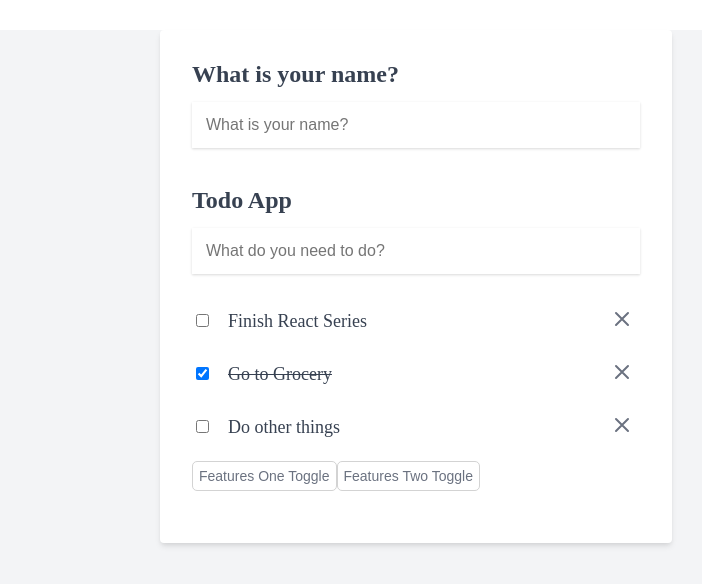
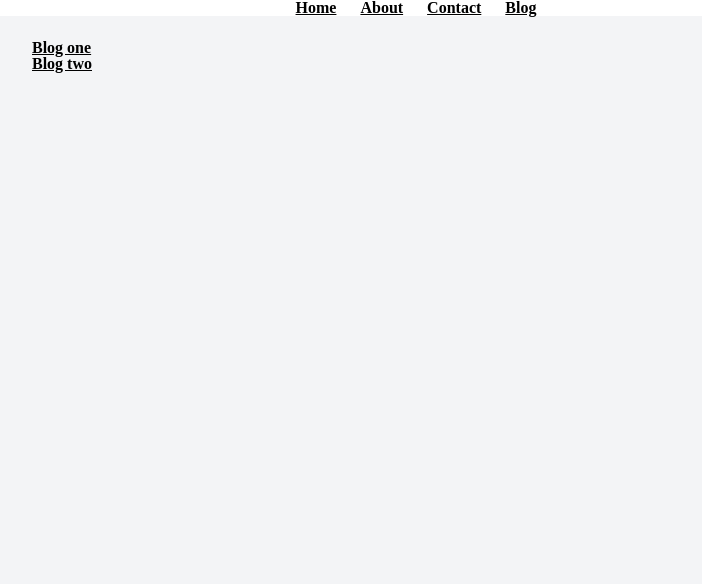
Before and after one commit to yoonjenius/lc-react-app, a React (Create React App) app: page /blog in a window 1280 px wide. Shown: the top 584 px of the page, without its empty margins (224-926 px from the left). Built offline with nearby package versions, Linux system fonts and the light colour scheme.

Commit message:
React Router

```diff
--- a/package.json
+++ b/package.json
@@ -9,6 +9,7 @@
       "prop-types": "^15.8.1",
       "react": "^18.2.0",
       "react-dom": "^18.2.0",
+      "react-router-dom": "^6.3.0",
       "react-scripts": "5.0.1",
       "react-transition-group": "^4.4.5",
       "web-vitals": "^2.1.4"
--- a/src/components/App.jsx
+++ b/src/components/App.jsx
@@ -37,74 +37,74 @@
   const [IdForTodo, setIdForTodo] = useState(Todos.length + 1);
   const [Filter, setFilter] = useState('all');
 
-  const AddTodo = (todo) => {
-    let obj = {
-      id: IdForTodo,
-      title: todo,
-      isComplete: false,
-    };
+  // const AddTodo = (todo) => {
+  //   let obj = {
+  //     id: IdForTodo,
+  //     title: todo,
+  //     isComplete: false,
+  //   };
 
-    // setTodos([...Todos, obj]);
-    setTodos(Todos.concat(obj));
-    setIdForTodo((prevId) => prevId + 1);
-  };
+  //   // setTodos([...Todos, obj]);
+  //   setTodos(Todos.concat(obj));
+  //   setIdForTodo((prevId) => prevId + 1);
+  // };
 
-  const DeleteTodo = (todo) => {
-    setTodos(Todos.filter((t) => t.id !== todo.id));
-  };
+  // const DeleteTodo = (todo) => {
+  //   setTodos(Todos.filter((t) => t.id !== todo.id));
+  // };
 
-  const ChangeIsComplete = (todo) => {
-    const findTodo = Todos.find((t) => t.id === todo.id);
-    const updateTodo = { ...findTodo, isComplete: !findTodo.isComplete };
-    setTodos(Todos.map((t) => (t.id === updateTodo.id ? updateTodo : t)));
-    // setTodos(Todos.filter((t) => (t.id === todo.id ? { ...todo, isComplete: !todo.isComplete } : t)));
-  };
+  // const ChangeIsComplete = (todo) => {
+  //   const findTodo = Todos.find((t) => t.id === todo.id);
+  //   const updateTodo = { ...findTodo, isComplete: !findTodo.isComplete };
+  //   setTodos(Todos.map((t) => (t.id === updateTodo.id ? updateTodo : t)));
+  //   // setTodos(Todos.filter((t) => (t.id === todo.id ? { ...todo, isComplete: !todo.isComplete } : t)));
+  // };
 
-  const MarkAsEditing = (todo) => {
-    const findTodo = Todos.find((t) => t.id === todo.id);
-    const updateTodo = { ...findTodo, isEditing: true };
-    setTodos(Todos.map((t) => (t.id === updateTodo.id ? updateTodo : t)));
-  };
+  // const MarkAsEditing = (todo) => {
+  //   const findTodo = Todos.find((t) => t.id === todo.id);
+  //   const updateTodo = { ...findTodo, isEditing: true };
+  //   setTodos(Todos.map((t) => (t.id === updateTodo.id ? updateTodo : t)));
+  // };
 
-  const UpdateTodo = (event, todo) => {
-    event.preventDefault();
-    let update = event.target.value;
+  // const UpdateTodo = (event, todo) => {
+  //   event.preventDefault();
+  //   let update = event.target.value;
 
-    if (update.trim().length === 0) {
-      return;
-    }
+  //   if (update.trim().length === 0) {
+  //     return;
+  //   }
 
-    let updatedObj = { ...todo, title: update, isEditing: false };
-    setTodos(Todos.map((t) => (t.id === updatedObj.id ? updatedObj : t)));
-  };
+  //   let updatedObj = { ...todo, title: update, isEditing: false };
+  //   setTodos(Todos.map((t) => (t.id === updatedObj.id ? updatedObj : t)));
+  // };
 
-  const CancelEditing = (event, todo) => {
-    event.preventDefault();
-    let update = event.target.value;
+  // const CancelEditing = (event, todo) => {
+  //   event.preventDefault();
+  //   let update = event.target.value;
 
-    if (update.trim().length === 0) {
-      return;
-    }
+  //   if (update.trim().length === 0) {
+  //     return;
+  //   }
 
-    let updatedObj = { ...todo, isEditing: false };
-    setTodos(Todos.map((t) => (t.id === updatedObj.id ? updatedObj : t)));
-  };
+  //   let updatedObj = { ...todo, isEditing: false };
+  //   setTodos(Todos.map((t) => (t.id === updatedObj.id ? updatedObj : t)));
+  // };
 
-  const CheckAllTodos = () => {
-    setTodos(
-      Todos.map((todo) => {
-        return { ...todo, isComplete: true };
-      })
-    );
-  };
+  // const CheckAllTodos = () => {
+  //   setTodos(
+  //     Todos.map((todo) => {
+  //       return { ...todo, isComplete: true };
+  //     })
+  //   );
+  // };
 
-  const RemainingTodos = () => {
-    return Todos.filter((todo) => !todo.isComplete).length;
-  };
+  // const RemainingTodos = () => {
+  //   return Todos.filter((todo) => !todo.isComplete).length;
+  // };
 
-  const ClearCompleted = () => {
-    setTodos(Todos.filter((todo) => !todo.isComplete));
-  };
+  // const ClearCompleted = () => {
+  //   setTodos(Todos.filter((todo) => !todo.isComplete));
+  // };
 
   const TodosFiltered = () => {
     if (Filter === 'all') {
@@ -133,7 +133,6 @@
   };
   return (
     <TodosContext.Provider value={{ Todos, setTodos, IdForTodo, setIdForTodo, Filter, setFilter, TodosFiltered }}>
-      <div className="todo-app-container">
       <div className="todo-app">
         <div className="name-container">
           <h2 className="todo-header">What is your name?</h2>
@@ -183,7 +182,6 @@
           </CSSTransition>
         </SwitchTransition>
       </div>
-      </div>
     </TodosContext.Provider>
   );
 }
--- /dev/null
+++ b/src/components/NavigationBar.jsx
@@ -0,0 +1,36 @@
+import React from 'react';
+import { NavLink } from 'react-router-dom';
+
+function NavigationBar() {
+  return (
+    <div>
+      <nav>
+        <ul>
+          <li>
+            {/* <a href="/">Home</a> */}
+            <NavLink to="/" className="active">
+              Home
+            </NavLink>
+          </li>
+          <li>
+            <NavLink to="about" className="active">
+              About
+            </NavLink>
+          </li>
+          <li>
+            <NavLink to="/contact" className="active">
+              Contact
+            </NavLink>
+          </li>
+          <li>
+            <NavLink to="/blog" className="active">
+              Blog
+            </NavLink>
+          </li>
+        </ul>
+      </nav>
+    </div>
+  );
+}
+
+export default NavigationBar;
--- /dev/null
+++ b/src/components/Root.jsx
@@ -0,0 +1,42 @@
+import React from 'react';
+import App from './App';
+import NavigationBar from './NavigationBar';
+import { BrowserRouter as Router, Routes, Route } from 'react-router-dom';
+import About from './pages/About';
+import Contact from './pages/Contact';
+import Blog from './pages/Blog';
+import BlogPost from './pages/BlogPost';
+import NoMatch from './pages/NoMatch';
+
+function Root() {
+  const Routers = [
+    { path: '/', name: 'Home', Component: App, exact: true },
+    { path: '/about', name: 'About', Component: About, exact: false },
+    { path: '/contact', name: 'Contact', Component: Contact, exact: false },
+    { path: '/blog', name: 'Blog', Component: Blog, exact: true },
+    { path: '/blog/:id', name: 'Post', Component: BlogPost, exact: false },
+    { path: '*', name: 'No Match', Component: NoMatch, exact: false },
+  ];
+  return (
+    <Router>
+      <div className="todo-app-container">
+        <NavigationBar />
+        <div className="content">
+          <Routes>
+            {/* <Route path="/" element={<App />} />
+            <Route path="/about" element={<About />} />
+            <Route path="/contact" element={<Contact />} />
+            <Route exact path="/blog" element={<Blog />} />
+            <Route path="/blog/:id" element={<BlogPost />} />
+            <Route path="*" element={<NoMatch />} /> */}
+            {Routers.map(({ path, name, Component, exact }, index) => (
+              <Route key={index} path={path} element={<Component />} exact={exact} />
+            ))}
+          </Routes>
+        </div>
+      </div>
+    </Router>
+  );
+}
+
+export default Root;
--- /dev/null
+++ b/src/components/pages/About.jsx
@@ -0,0 +1,7 @@
+import React from 'react';
+
+function About() {
+  return <div className="container">This is a About page</div>;
+}
+
+export default About;
--- /dev/null
+++ b/src/components/pages/Blog.jsx
@@ -0,0 +1,23 @@
+import React from 'react';
+import { Link } from 'react-router-dom';
+
+function Blog() {
+  return (
+    <div className="container">
+      <ul>
+        <li>
+          <Link to="/blog/1" className="active">
+            Blog one
+          </Link>
+        </li>
+        <li>
+          <Link to="/blog/2" className="active">
+            Blog two
+          </Link>
+        </li>
+      </ul>
+    </div>
+  );
+}
+
+export default Blog;
--- /dev/null
+++ b/src/components/pages/BlogPost.jsx
@@ -0,0 +1,10 @@
+import React from 'react';
+import { useParams } from 'react-router-dom';
+
+function BlogPost() {
+  const { id } = useParams();
+
+  return <div className="container">BlogPost {id}</div>;
+}
+
+export default BlogPost;
--- /dev/null
+++ b/src/components/pages/Contact.jsx
@@ -0,0 +1,7 @@
+import React from 'react';
+
+function Contact() {
+  return <div className="container">This is a Contact page</div>;
+}
+
+export default Contact;
--- /dev/null
+++ b/src/components/pages/NoMatch.jsx
@@ -0,0 +1,7 @@
+import React from 'react';
+
+function NoMatch() {
+  return <div>404 It doesn't work</div>;
+}
+
+export default NoMatch;
--- a/src/index.js
+++ b/src/index.js
@@ -4,12 +4,14 @@
 import App from './components/App';
 import reportWebVitals from './reportWebVitals';
 import AppClass from './components/AppClass';
+import Root from './components/Root';
 
 const root = ReactDOM.createRoot(document.getElementById('root'));
 root.render(
   <React.StrictMode>
-    <App />
+    {/* <App /> */}
     {/* <AppClass /> */}
+    <Root />
   </React.StrictMode>
 );
 
--- a/src/styles/App.css
+++ b/src/styles/App.css
@@ -181,11 +181,12 @@
 }
 
 nav ul li:not(:first-child) {
-  margin-left: 16px;
+  margin-left: 24px;
 }
 
 .active {
   font-weight: bold;
+  color: black;
 }
 
 /* Transitions  */
```
Also changed, not shown: 1 other file (tests, documents, lock files or other folders). Lines whose indentation alone changed are shown as unchanged.
